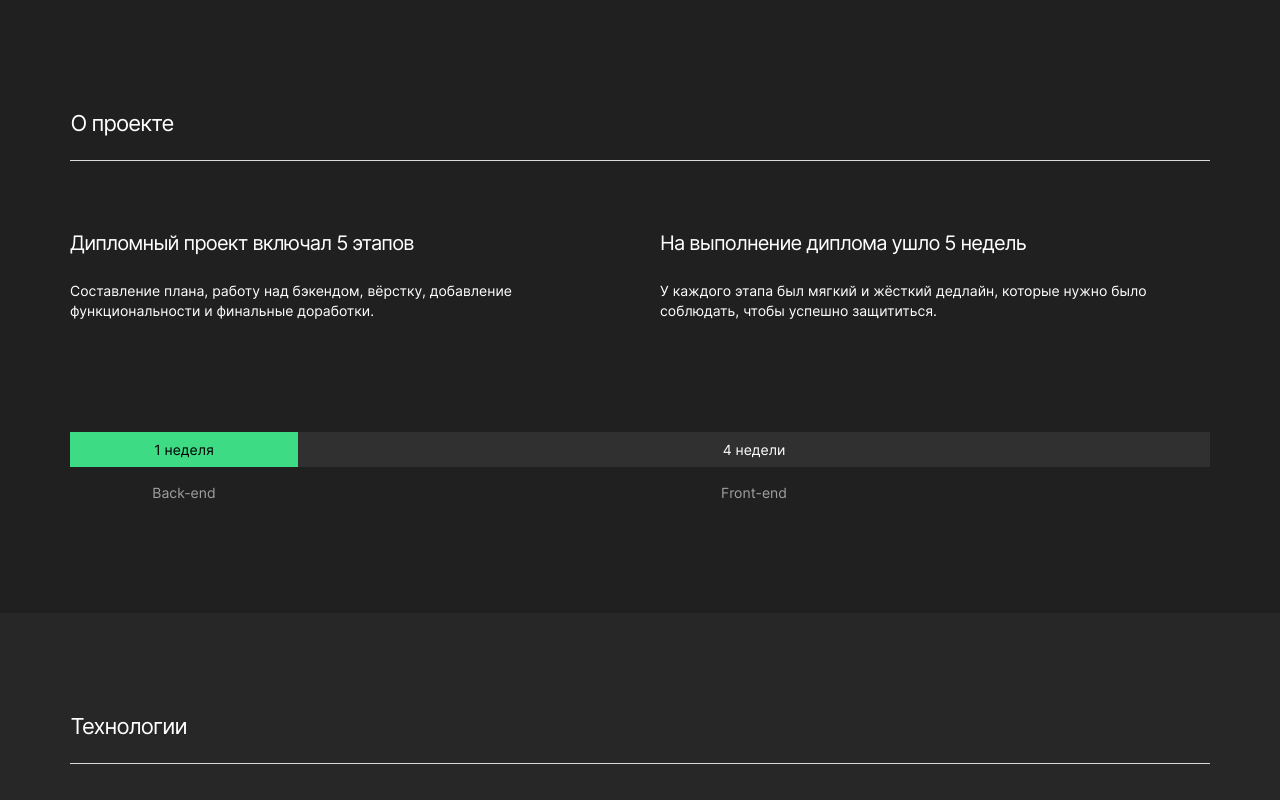
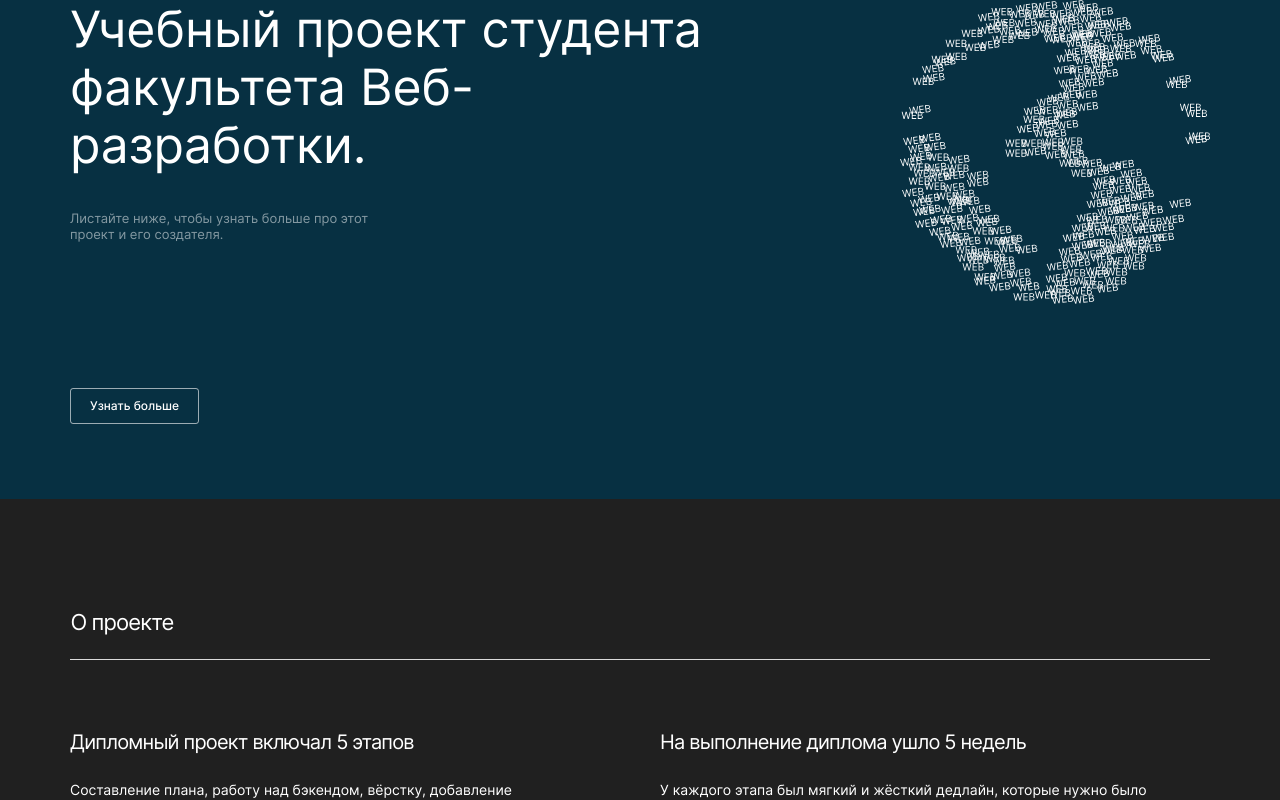
Before and after one commit to Ilina-malina/movies-explorer-frontend, a React (Create React App) app: page / in a window 1280 px wide. Shown: the top 800 px of the page. Built offline with nearby package versions, Linux system fonts and the light colour scheme.

Commit message:
promo done

```diff
--- a/src/components/AboutProject/AboutProject.css
+++ b/src/components/AboutProject/AboutProject.css
@@ -21,7 +21,7 @@
     line-height: 22px;
     border-bottom: 1px solid #DADADA;
     padding-bottom: 28px;
-    /* margin-top: 70px; */
+    margin-top: 71px;
     margin-bottom: 61px;
     min-width: 88%;
     text-align: left;
--- a/src/components/Main/Main.js
+++ b/src/components/Main/Main.js
@@ -1,3 +1,4 @@
+import Promo from "../Promo/Promo.js";
 import AboutProject from "../AboutProject/AboutProject.js";
 import Techs from "../Techs/Techs.js";
 import AboutMe from "../AboutMe/AboutMe.js";
@@ -7,6 +8,7 @@ import Footer from "../Footer/Footer.js";
 function Main() {
     return (
         <div className="main">
+            <Promo />
             <AboutProject />
             <Techs />
             <AboutMe />
--- a/src/components/Promo/Promo.css
+++ b/src/components/Promo/Promo.css
@@ -0,0 +1,163 @@
+.promo {
+    display: flex;
+    flex-direction: column;
+    margin: 0;
+    align-items: center;
+    background: #073042;
+}
+
+@media screen and (min-width:1280px) {
+    .promo {
+        margin: auto;
+        align-items: flex-start;
+    }
+}
+
+.promo__content {
+    display: flex;
+    flex-direction: column;
+    align-items: center;
+    padding-bottom: 80px;
+    /* z-index: 0; */
+    /* position: relative; */
+    /* background: rgba(7, 48, 66, 0.2); */
+}
+
+@media screen and (min-width:768px) {
+    .promo__content {
+        padding-bottom: 92px;
+    }
+}
+
+@media screen and (min-width:1280px) {
+    .promo__content {
+        flex-direction: row-reverse;
+        padding-bottom: 84px;
+        margin: 0 auto;
+        align-items: flex-start;
+    }
+}
+
+/* .promo__content:before {
+    opacity: 0.2;
+    z-index: -1;
+    position: absolute;
+} */
+
+.promo__image {
+    margin: 70px 0 44px;
+}
+
+@media screen and (min-width:768px) {
+    .promo__image {
+        width: 310px;
+        height: 304px;
+        margin: 140px 0 48px;
+    }
+}
+
+@media screen and (min-width:1280px) {
+    .promo__image {
+        margin: 0;
+        margin-left: 190px;
+    }
+}
+
+.promo__info-container {
+    display: flex;
+    flex-direction: column;
+    align-items: center;
+}
+
+@media screen and (min-width:768px) {
+    .promo__info-container {
+        align-items: flex-start;
+    }
+}
+
+.promo__title {
+    font-family: 'Inter', Arial, sans-serif;
+    font-style: normal;
+    font-weight: 400;
+    font-size: 30px;
+    line-height: 38px;
+    text-align: center;
+    letter-spacing: -0.04em;
+    margin: 0 0 24px;
+}
+
+@media screen and (min-width:768px) {
+    .promo__title {
+        font-size: 40px;
+        line-height: 50px;
+        margin-bottom: 22px;
+        max-width: 680px;
+        letter-spacing: 0;
+    }
+}
+
+@media screen and (min-width:1280px) {
+    .promo__title {
+        text-align: left;
+        font-size: 50px;
+        line-height: 58px;
+        margin-bottom: 36px;
+        max-width: 640px;
+        vertical-align: top;
+    }
+}
+
+.promo__istruction {
+    font-family: 'Inter', Arial, sans-serif;
+    font-style: normal;
+    font-weight: 400;
+    font-size: 13px;
+    line-height: 16px;
+    text-align: center;
+    color: #FFFFFF;
+    mix-blend-mode: normal;
+    opacity: 0.5;
+    max-width: 260px;
+    margin: 0;
+}
+
+@media screen and (min-width:1280px) {
+    .promo__istruction {
+        text-align: left;
+        max-width: 310px;
+    }
+}
+
+.promo__button {
+    font-family: 'Inter', Arial, sans-serif;
+    font-style: normal;
+    font-weight: 500;
+    font-size: 12px;
+    line-height: 16px;
+    width: 129px;
+    height: 36px;
+    border: 1px solid rgba(255, 255, 255, .6);
+    border-radius: 3px;
+    color: #FFFFFF;
+    background-color: transparent;
+    margin-bottom: 30px;
+}
+
+.promo__button:hover {
+    opacity: .6;
+    transition: .3s;
+}
+
+@media screen and (min-width:768px) {
+    .promo__button {
+        margin-bottom: 76px;
+    }
+}
+
+@media screen and (min-width:1280px) {
+    .promo__button {
+        margin-bottom: 75px;
+        margin-left: 70px;
+        align-self: flex-start;
+    }
+}
--- a/src/components/Promo/Promo.js
+++ b/src/components/Promo/Promo.js
@@ -0,0 +1,19 @@
+import '../Promo/Promo.css';
+import landingLogo from '../../images/landing-logo.svg';
+
+function Promo() {
+    return (
+        <section className="promo">
+            <div className="promo__content">
+                <img className="promo__image" src={landingLogo} alt="Логотип" />
+                <div className="promo__info-container">
+                    <h1 className="promo__title">Учебный проект студента факультета Веб-разработки.</h1>
+                    <p className="promo__istruction">Листайте ниже, чтобы узнать больше про этот проект и его создателя.</p>
+                </div>
+            </div>
+            <button className="promo__button" type="submit" aria-label="Узнать больше">Узнать больше</button>
+        </section>
+    )
+}
+
+export default Promo;
```
Also changed, not shown: src/images/landing-logo.svg (added).
